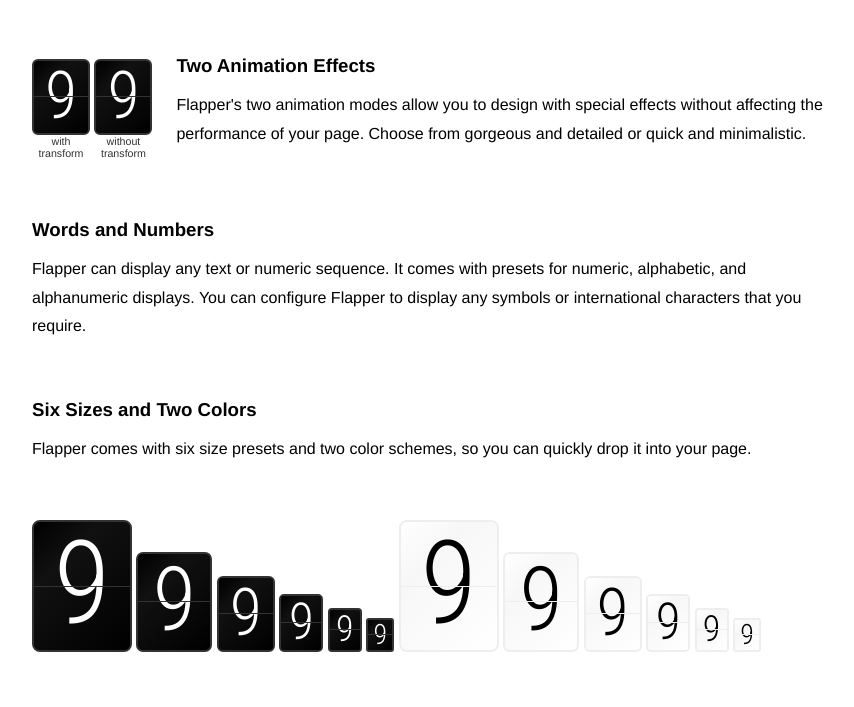
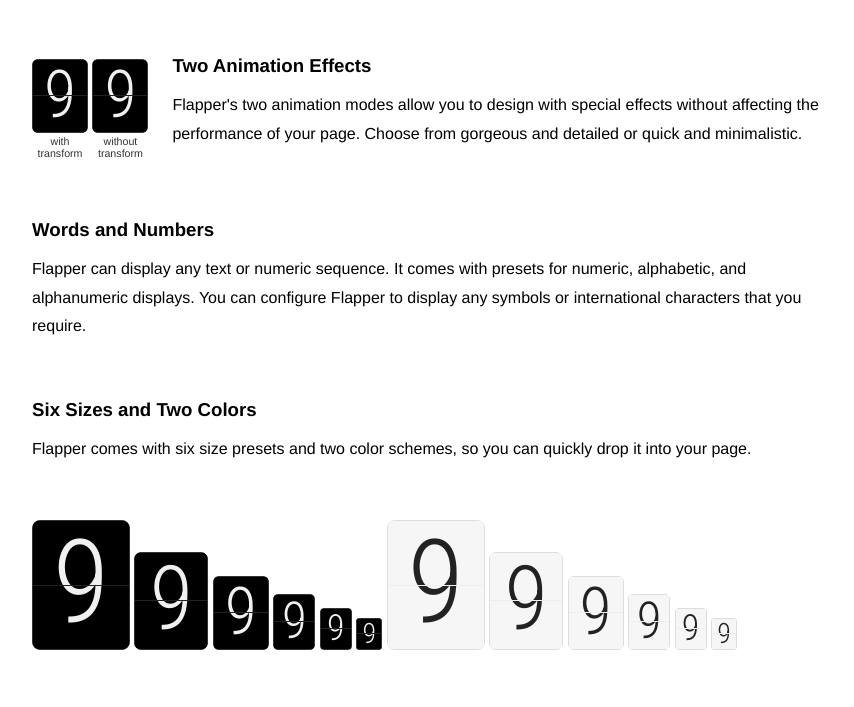
Before and after one commit to jayKayEss/Flapper, a plain HTML site: page index.html in a window 1280 px wide. Shown: the part 643-1350 px from the top of the page, without its empty margins (208-1062 px from the left). Drawn offline with nearby package versions, Linux system fonts and the light colour scheme.

Commit message:
More theme tweaks

```diff
--- a/css/flapper.css
+++ b/css/flapper.css
@@ -10,11 +10,6 @@
 .flapper .digit {
     position: relative;
     display: inline-block;
-    margin: 0 0 0 1px;
-}
-
-.flapper .digit:first-child {
-    margin: 0;
 }
 
 .flapper .digit div {
@@ -78,6 +73,11 @@
 
 .flapper.XL .digit {
     border-radius: 7px;
+    margin: 0 0 0 4px;
+}
+
+.flapper.XL .digit:first-child {
+    margin: 0;
 }
 
 .flapper.XL .digit div {
@@ -110,6 +110,11 @@
 
 .flapper.L .digit {
     border-radius: 6px;
+    margin: 0 0 0 4px;
+}
+
+.flapper.L .digit:first-child {
+    margin: 0;
 }
 
 .flapper.L .digit div {
@@ -142,6 +147,11 @@
 
 .flapper .digit {
     border-radius: 5px;
+    margin: 0 0 0 4px;
+}
+
+.flapper .digit:first-child {
+    margin: 0;
 }
 
 .flapper .digit div {
@@ -174,6 +184,11 @@
 
 .flapper.S .digit {
     border-radius: 4px;
+    margin: 0 0 0 2px;
+}
+
+.flapper.S .digit:first-child {
+    margin: 0;
 }
 
 .flapper.S .digit div {
@@ -206,6 +221,11 @@
 
 .flapper.XS .digit {
     border-radius: 3px;
+    margin: 0 0 0 2px;
+}
+
+.flapper.XS .digit:first-child {
+    margin: 0;
 }
 
 .flapper.XS .digit div {
@@ -233,40 +253,25 @@
 /* DARK (default) */
 
 .flapper .digit {
-    border: 2px solid #333;
-    background-color: #333;
+    background-color: #222;
+    border: 1px solid #333;
 }
 
 .flapper .digit div {
-    color: white;
+    color: #f0f0f0;
     padding: 0px;
-    background: rgb(0,0,0); /* Old browsers */
-    background: -moz-linear-gradient(-45deg,  rgba(0,0,0,1) 0%, rgba(17,17,17,1) 30%, rgba(0,0,0,1) 100%); /* FF3.6+ */
-    background: -webkit-gradient(linear, left top, right bottom, color-stop(0%,rgba(0,0,0,1)), color-stop(30%,rgba(17,17,17,1)), color-stop(100%,rgba(0,0,0,1))); /* Chrome,Safari4+ */
-    background: -webkit-linear-gradient(-45deg,  rgba(0,0,0,1) 0%,rgba(17,17,17,1) 30%,rgba(0,0,0,1) 100%); /* Chrome10+,Safari5.1+ */
-    background: -o-linear-gradient(-45deg,  rgba(0,0,0,1) 0%,rgba(17,17,17,1) 30%,rgba(0,0,0,1) 100%); /* Opera 11.10+ */
-    background: -ms-linear-gradient(-45deg,  rgba(0,0,0,1) 0%,rgba(17,17,17,1) 30%,rgba(0,0,0,1) 100%); /* IE10+ */
-    background: linear-gradient(135deg,  rgba(0,0,0,1) 0%,rgba(17,17,17,1) 30%,rgba(0,0,0,1) 100%); /* W3C */
-    filter: progid:DXImageTransform.Microsoft.gradient( startColorstr='#000000', endColorstr='#000000',GradientType=1 ); /* IE6-9 fallback on horizontal gradient */
+    background-color: black;
 }
-
 
 /* LIGHT */
 
 .flapper.light .digit {
-    border: 2px solid #eee;
+    border: 1px solid #ddd;
     background-color: #eee;
 }
 
 .flapper.light .digit div {
-    color: black;
+    color: #222;
     padding: 0px;
-    background: rgb(255,255,255); /* Old browsers */
-    background: -moz-linear-gradient(-45deg,  rgba(255,255,255,1) 0%, rgba(247,247,247,1) 30%, rgba(255,255,255,1) 100%); /* FF3.6+ */
-    background: -webkit-gradient(linear, left top, right bottom, color-stop(0%,rgba(255,255,255,1)), color-stop(30%,rgba(247,247,247,1)), color-stop(100%,rgba(255,255,255,1))); /* Chrome,Safari4+ */
-    background: -webkit-linear-gradient(-45deg,  rgba(255,255,255,1) 0%,rgba(247,247,247,1) 30%,rgba(255,255,255,1) 100%); /* Chrome10+,Safari5.1+ */
-    background: -o-linear-gradient(-45deg,  rgba(255,255,255,1) 0%,rgba(247,247,247,1) 30%,rgba(255,255,255,1) 100%); /* Opera 11.10+ */
-    background: -ms-linear-gradient(-45deg,  rgba(255,255,255,1) 0%,rgba(247,247,247,1) 30%,rgba(255,255,255,1) 100%); /* IE10+ */
-    background: linear-gradient(135deg,  rgba(255,255,255,1) 0%,rgba(247,247,247,1) 30%,rgba(255,255,255,1) 100%); /* W3C */
-    filter: progid:DXImageTransform.Microsoft.gradient( startColorstr='#ffffff', endColorstr='#ffffff',GradientType=1 ); /* IE6-9 fallback on horizontal gradient */
+    background-color: #f6f6f6;
 }
```
